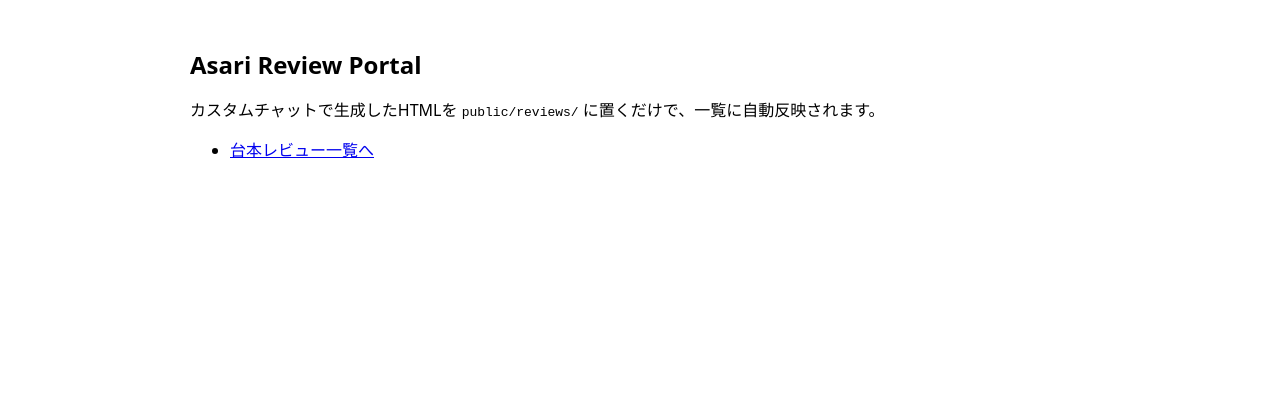
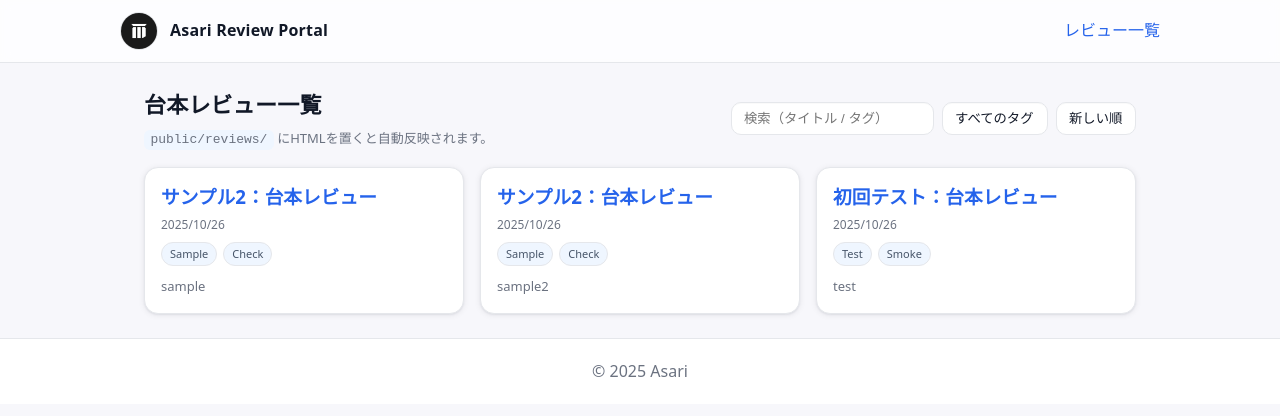
Before and after one commit to Lara054/asari-review-portal, a Next.js app: page / in a window 1280 px wide. Shown: the top 416 px of the page. Built offline with nearby package versions, Linux system fonts and the light colour scheme.

Commit message:
layout fix

```diff
--- /dev/null
+++ b/app/globals.css
@@ -0,0 +1,78 @@
+/* ===== Modern Base (no Tailwind) ===== */
+:root{
+  --bg:#f7f7fb;--surface:#fff;--text:#111827;--muted:#6b7280;--line:#e5e7eb;
+  --brand:#2563eb;--brand-weak:#eff6ff;--radius:14px;
+  --shadow:0 1px 2px rgba(16,24,40,.06),0 1px 6px rgba(16,24,40,.08);
+}
+@media (prefers-color-scheme: dark){
+  :root{
+    --bg:#0b0f14;--surface:#0f141a;--text:#e5e7eb;--muted:#9aa4b2;--line:#1f2937;
+    --brand:#3b82f6;--brand-weak:#10233d;
+    --shadow:0 0 0 1px rgba(255,255,255,.04),0 10px 20px rgba(0,0,0,.35)
+  }
+}
+
+*{box-sizing:border-box}
+html,body{
+  margin:0;padding:0;background:var(--bg);color:var(--text);
+  font:16px/1.6 system-ui,-apple-system,Segoe UI,Roboto,Inter,Noto Sans JP,sans-serif;
+}
+a{color:var(--brand);text-decoration:none}
+a:hover{text-decoration:underline}
+code{background:var(--brand-weak);padding:.15rem .4rem;border-radius:6px}
+
+/* ===== Layout ===== */
+.container{max-width:1040px;margin:0 auto;padding:24px}
+
+/* header */
+.header{
+  position:sticky;top:0;z-index:10;
+  backdrop-filter:saturate(150%) blur(6px);
+  background:color-mix(in oklab,var(--surface) 75%, transparent);
+  border-bottom:1px solid var(--line);
+}
+.header__inner{display:flex;align-items:center;gap:12px;padding:12px 0}
+.brand{display:flex;align-items:center;gap:12px;color:inherit;text-decoration:none}
+.avatar{
+  position:relative;inline-size:38px;block-size:38px;border-radius:9999px;
+  overflow:hidden;border:1px solid var(--line);background:#ddd
+}
+.nav{margin-left:auto;display:flex;gap:16px}
+
+/* footer */
+.footer{border-top:1px solid var(--line);background:var(--surface);padding:20px;text-align:center;color:var(--muted)}
+
+/* ===== Controls ===== */
+.controls{display:flex;gap:8px;flex-wrap:wrap}
+.input,.select{
+  appearance:none;border:1px solid var(--line);background:var(--surface);color:inherit;
+  padding:8px 12px;border-radius:10px;outline:none;min-inline-size:200px;
+  box-shadow:inset 0 1px 0 rgba(16,24,40,.02)
+}
+.input:focus,.select:focus{
+  border-color:#cbd5e1;box-shadow:0 0 0 6px color-mix(in oklab,var(--brand) 12%, transparent)
+}
+.select{min-inline-size:auto}
+
+/* ===== Cards ===== */
+.grid{display:grid;grid-template-columns:repeat(1,minmax(0,1fr));gap:16px}
+@media (width>=640px){.grid{grid-template-columns:repeat(2,minmax(0,1fr))}}
+@media (width>=1024px){.grid{grid-template-columns:repeat(3,minmax(0,1fr))}}
+
+.card{
+  background:var(--surface);border:1px solid var(--line);border-radius:var(--radius);
+  padding:16px;box-shadow:var(--shadow);
+  transition:transform .15s ease, box-shadow .15s ease;
+}
+.card:hover{transform:translateY(-2px);box-shadow:0 4px 20px rgba(16,24,40,.15)}
+.card__title{font-weight:700;line-height:1.35;margin:0 0 6px 0}
+.card__meta{color:var(--muted);font-size:12px}
+.badges{display:flex;gap:6px;flex-wrap:wrap;margin-top:8px}
+.badge{
+  font-size:11px;color:#475569;background:var(--brand-weak);
+  border:1px solid var(--line);padding:2px 8px;border-radius:9999px
+}
+
+/* ===== Empty / Alert ===== */
+.alert{border:1px solid #fecaca;background:#fef2f2;color:#991b1b;border-radius:12px;padding:12px}
+.empty{background:var(--surface);border:1px dashed var(--line);border-radius:12px;padding:24px;text-align:center;color:var(--muted)}
--- a/app/layout.tsx
+++ b/app/layout.tsx
@@ -1,13 +1,42 @@
+import "./globals.css";
+import Image from "next/image";
+import Link from "next/link";
+
 export const metadata = {
-  title: 'Asari Review Portal',
-  description: '台本レビューの一覧と閲覧',
+  title: "Asari Review Portal",
+  description: "台本レビューの一覧と閲覧",
 };
 
 export default function RootLayout({ children }: { children: React.ReactNode }) {
   return (
     <html lang="ja">
-      <body style={{ fontFamily: 'system-ui, -apple-system, Segoe UI, Roboto, Noto Sans JP, sans-serif' }}>
-        {children}
+      <body>
+        <header className="header">
+          <div className="container header__inner">
+            <Link href="/" className="brand">
+              {/* あさりアイコン： public/images/asari-icon.png を配置 */}
+              <span className="avatar">
+                <Image
+                  src="/images/asari-icon.png"
+                  alt="Asari"
+                  fill
+                  sizes="38px"
+                  style={{ objectFit: "cover" }}
+                />
+              </span>
+              <span style={{ fontWeight: 700, letterSpacing: ".2px" }}>
+                Asari Review Portal
+              </span>
+            </Link>
+            <nav className="nav">
+              <Link href="/reviews">レビュー一覧</Link>
+            </nav>
+          </div>
+        </header>
+
+        <main className="container">{children}</main>
+
+        <footer className="footer">© {new Date().getFullYear()} Asari</footer>
       </body>
     </html>
   );
--- a/app/page.tsx
+++ b/app/page.tsx
@@ -1,15 +1,112 @@
-import Link from 'next/link';
+"use client";
 
-export default function Page() {
+import { useEffect, useMemo, useState } from "react";
+import Link from "next/link";
+
+type Item = {
+  title: string;
+  tags: string[];
+  date: string; // ISO
+  href: string; // 例: "/reviews/20251026-1010_sample.html"
+  slug: string;
+  file: string;
+};
+
+export default function ReviewsPage() {
+  const [items, setItems] = useState<Item[]>([]);
+  const [q, setQ] = useState("");
+  const [tag, setTag] = useState<string>("all");
+  const [sort, setSort] = useState<"new" | "old">("new");
+  const [error, setError] = useState<string | null>(null);
+
+  useEffect(() => {
+    (async () => {
+      try {
+        const res = await fetch("/reviews/index.json", { cache: "no-store" });
+        if (!res.ok) {
+          setError("index.json が見つかりません。HTMLを1枚アップロードして生成してください。");
+          return;
+        }
+        const json = await res.json();
+        setItems(json.items || []);
+      } catch {
+        setError("一覧の取得に失敗しました。");
+      }
+    })();
+  }, []);
+
+  const allTags = useMemo(() => {
+    const s = new Set<string>();
+    items.forEach(i => i.tags?.forEach(t => s.add(t)));
+    return ["all", ...Array.from(s).sort((a,b)=>a.localeCompare(b,"ja"))];
+  }, [items]);
+
+  const filtered = useMemo(() => {
+    let arr = items.filter(i => {
+      const text = q.trim().toLowerCase();
+      const hitQ =
+        !text ||
+        i.title.toLowerCase().includes(text) ||
+        i.tags?.some(t => t.toLowerCase().includes(text));
+      const hitTag = tag === "all" || i.tags?.includes(tag);
+      return hitQ && hitTag;
+    });
+    arr.sort((a,b)=> sort==="new" ? (a.date < b.date ? 1 : -1) : (a.date > b.date ? 1 : -1));
+    return arr;
+  }, [items, q, tag, sort]);
+
   return (
-    <main style={{ maxWidth: 900, margin: '0 auto', padding: 24 }}>
-      <h1 style={{ fontSize: 24, fontWeight: 700 }}>Asari Review Portal</h1>
-      <p style={{ marginTop: 12 }}>
-        カスタムチャットで生成したHTMLを <code>public/reviews/</code> に置くだけで、一覧に自動反映されます。
-      </p>
-      <ul style={{ marginTop: 16 }}>
-        <li><Link href="/reviews">台本レビュー一覧へ</Link></li>
+    <div className="space" style={{ display:"grid", gap: "16px" }}>
+      {/* ヘッダー行 */}
+      <div style={{display:"flex",gap:16,alignItems:"center",justifyContent:"space-between",flexWrap:"wrap"}}>
+        <div>
+          <h1 style={{margin:0,fontSize:22,fontWeight:700,letterSpacing:".2px"}}>台本レビュー一覧</h1>
+          <p style={{margin:"6px 0 0",color:"var(--muted)",fontSize:13}}>
+            <code>public/reviews/</code> にHTMLを置くと自動反映されます。
+          </p>
+        </div>
+        <div className="controls">
+          <input
+            className="input"
+            value={q}
+            onChange={(e) => setQ(e.target.value)}
+            placeholder="検索（タイトル / タグ）"
+          />
+          <select className="select" value={tag} onChange={(e)=>setTag(e.target.value)}>
+            {allTags.map(t => <option key={t} value={t}>{t==="all"?"すべてのタグ":t}</option>)}
+          </select>
+          <select className="select" value={sort} onChange={(e)=>setSort(e.target.value as "new"|"old")}>
+            <option value="new">新しい順</option>
+            <option value="old">古い順</option>
+          </select>
+        </div>
+      </div>
+
+      {/* エラー */}
+      {error && <div className="alert">{error}</div>}
+
+      {/* カード一覧 */}
+      <ul className="grid" style={{listStyle:"none",padding:0,margin:0}}>
+        {filtered.map((it)=>(
+          <li key={it.file} className="card">
+            {/* typed routes を避けるため a を使用（内部遷移でもOK） */}
+            <a href={it.href} style={{display:"block"}}>
+              <h3 className="card__title">{it.title}</h3>
+              <div className="card__meta">{new Date(it.date).toLocaleDateString("ja-JP")}</div>
+              {it.tags?.length ? (
+                <div className="badges">
+                  {it.tags.map(t => <span key={t} className="badge">{t}</span>)}
+                </div>
+              ) : null}
+              <div style={{marginTop:10,color:"var(--muted)",fontSize:13}}>{it.slug}</div>
+            </a>
+          </li>
+        ))}
       </ul>
-    </main>
+
+      {!error && filtered.length===0 && (
+        <div className="empty">該当するレビューがありません。</div>
+      )}
+    </div>
   );
 }
--- a/middleware.ts
+++ b/middleware.ts
@@ -14,6 +14,7 @@ const BASIC_AUTH_PASS = process.env.BASIC_AUTH_PASS ?? "";
 const SHARE_TOKEN     = process.env.SHARE_TOKEN ?? ""; // 任意
 
 export function middleware(req: NextRequest) {
+  if (process.env.NODE_ENV !== "production") return NextResponse.next();
   if (!BASIC_AUTH_USER || !BASIC_AUTH_PASS) {
     return new NextResponse("Auth not configured", { status: 500 });
   }
--- a/public/reviews/index.json
+++ b/public/reviews/index.json
@@ -1,5 +1,5 @@
 {
-  "generatedAt": "2025-10-26T01:03:07.670Z",
+  "generatedAt": "2025-10-26T04:10:21.654Z",
   "items": [
     {
       "title": "サンプル2：台本レビュー",
```
Also changed, not shown: public/images/asari-icon.png (added).
